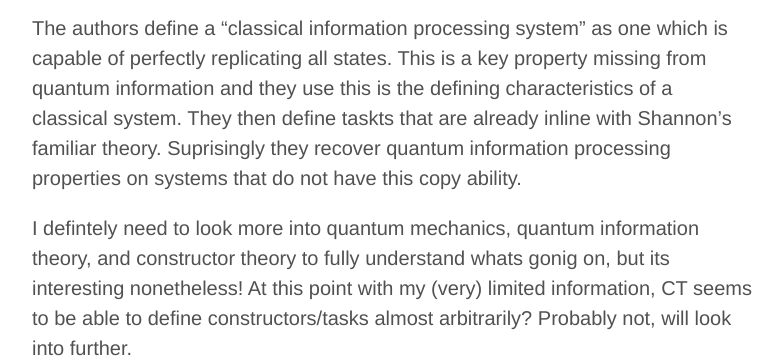
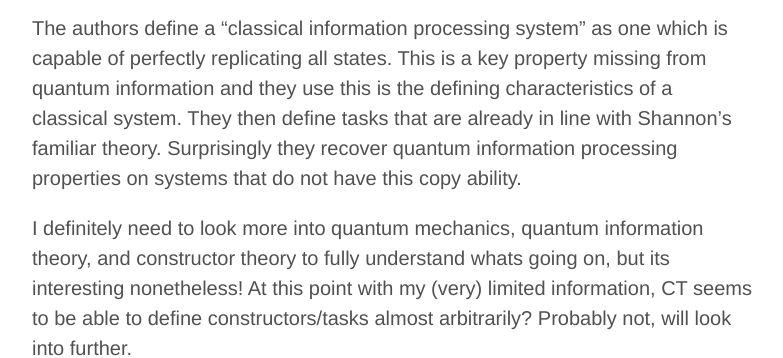
Before and after one commit to diego898/diego898.github.io, a Jekyll site: the page built from _posts/2014-05-27-constructor_theory.md, in a window 1280 px wide. Shown: the part 1177-1535 px from the top of the page, without its empty margins (248-1031 px from the left). Built offline with Jekyll 4.4.1, drawn with Linux system fonts in a browser that asks for light colours; comment, search, counter and statistics services are not loaded.

Commit message:
updating

```diff
--- a/_posts/2014-05-27-constructor_theory.md
+++ b/_posts/2014-05-27-constructor_theory.md
@@ -13,9 +13,9 @@ Came across a very interesting Scientific American article: [A Meta-Law to Rule
 
 It briefly explains the basics of constructor theory, where the most fundamental components (of reality) are “constructors”. Accompanying these constructors are a set of laws that define which tasks are actually possible for a constructor to carry out. One example given in the post is: "a kettle with a power supply can serve as a constructor that can perform the task of heating water". Interesting, but I would probably benefit from a deeper explanation (linked below).
 
-The authors define a "classical information processing system" as one which is capable of perfectly replicating all states. This is a key property missing from quantum information and they use this is the defining characteristics of a classical system. They then define taskts that are already inline with Shannon's familiar theory. Suprisingly they recover quantum information processing properties on systems that do not have this copy ability.
+The authors define a "classical information processing system" as one which is capable of perfectly replicating all states. This is a key property missing from quantum information and they use this is the defining characteristics of a classical system. They then define tasks that are already in line with Shannon's familiar theory. Surprisingly they recover quantum information processing properties on systems that do not have this copy ability.
 
-I defintely need to look more into quantum mechanics, quantum information theory, and constructor theory to fully understand whats gonig on, but its interesting nonetheless! At this point with my (very) limited information, CT seems to be able to define constructors/tasks almost arbitrarily? Probably not, will look into further.
+I definitely need to look more into quantum mechanics, quantum information theory, and constructor theory to fully understand whats going on, but its interesting nonetheless! At this point with my (very) limited information, CT seems to be able to define constructors/tasks almost arbitrarily? Probably not, will look into further.
 
 ### Further Resources
 * Original Article [[link]](http://www.scientificamerican.com/article/a-meta-law-to-rule-them-all-physicists-devise-a-theory-of-everything/), [[pdf]](/assets/2014-05-27-sa-ct.pdf)
```
